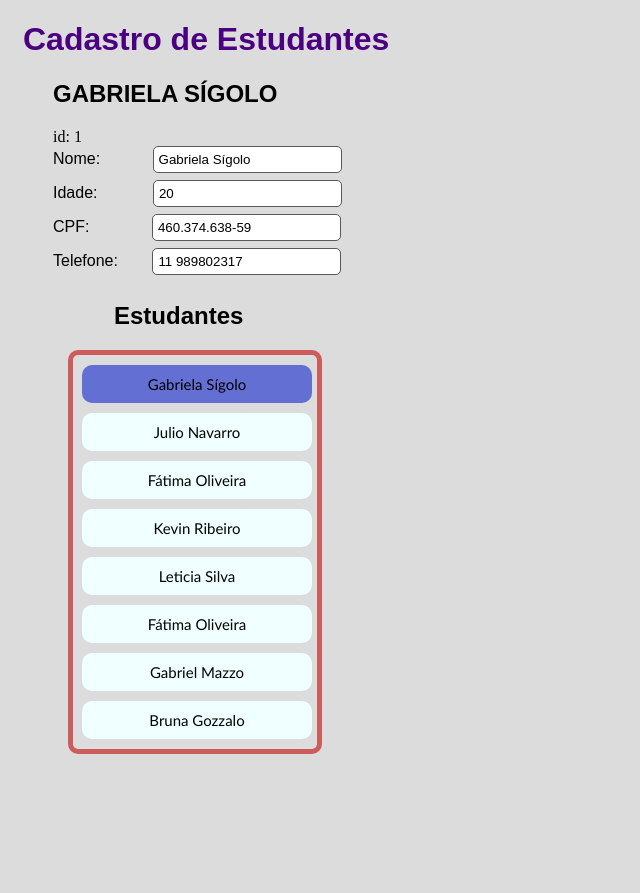
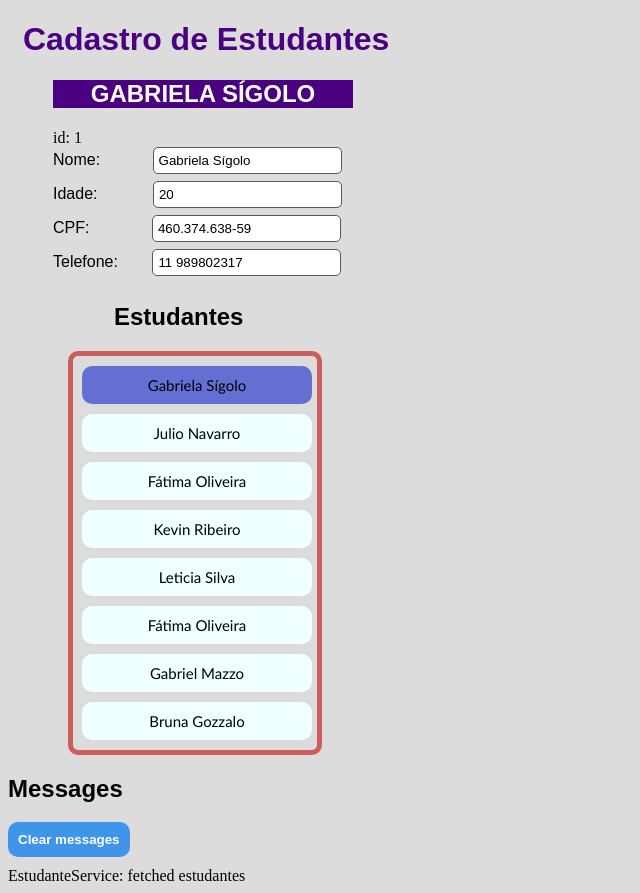
Before and after one commit to gabrielasigolo/Tarefa09CadastroDeEstudantes, an Angular app: page / in a window 1280 px wide. Both pictures are taken after a click on the button "Gabriela Sígolo". Shown: the whole page, without its empty margins (0-640 px from the left). Before the commit the page ends 800 px from the top, so only its background shows below. Built offline with nearby package versions, Linux system fonts and the light colour scheme.

Commit message:
finalização

```diff
--- a/src/app/app.component.html
+++ b/src/app/app.component.html
@@ -1,2 +1,3 @@
 <h1>{{title}}</h1>
 <app-estudantes></app-estudantes>
+<app-messages></app-messages>
--- a/src/app/app.module.ts
+++ b/src/app/app.module.ts
@@ -5,13 +5,15 @@ import { AppRoutingModule } from './app-routing.module';
 import { AppComponent } from './app.component';
 import { EstudantesComponent } from './estudantes/estudantes.component';
 import { FormsModule } from '@angular/forms';
-import { StudentDetailComponent } from './student-detail/student-detail.component'; // <-- NgModel lives here
+import { StudentDetailComponent } from './student-detail/student-detail.component';
+import { MessagesComponent } from './messages/messages.component'; // <-- NgModel lives here
 
 @NgModule({
   declarations: [
     AppComponent,
     EstudantesComponent,
-    StudentDetailComponent
+    StudentDetailComponent,
+    MessagesComponent
   ],
   imports: [
     BrowserModule,
--- a/src/app/estudante.service.ts
+++ b/src/app/estudante.service.ts
@@ -1,9 +1,19 @@
 import { Injectable } from '@angular/core';
+import { Estudante } from './estudante';
+import { ESTUDANTES } from './mock-students';
+import { Observable, of } from 'rxjs';
+import { MessageService } from './message.service';
 
 @Injectable({
   providedIn: 'root'
 })
 export class EstudanteService {
 
-  constructor() { }
+  constructor(private messageService: MessageService) { }
+
+  getEstudantes(): Observable<Estudante[]> {
+    const estudantes = of(ESTUDANTES);
+    this.messageService.add('EstudanteService: fetched estudantes');
+    return estudantes;
+  }
 }
--- a/src/app/estudantes/estudantes.component.ts
+++ b/src/app/estudantes/estudantes.component.ts
@@ -1,6 +1,6 @@
 import { Component, OnInit } from '@angular/core';
 import { Estudante } from '../estudante';
-import { ESTUDANTES } from '../mock-students';
+import { EstudanteService } from '../estudante.service';
 
 
 @Component({
@@ -10,7 +10,7 @@ import { ESTUDANTES } from '../mock-students';
 })
 export class EstudantesComponent implements OnInit {
 
-  estudantes = ESTUDANTES;
+  estudantes: Estudante[] = [];
 
   estudante: Estudante = {
     id: 1,
@@ -25,9 +25,15 @@ export class EstudantesComponent implements OnInit {
   this.selectedEstudante = estudante;
 }
 
-  constructor() { }
+  constructor(private estudanteService: EstudanteService) { }
+
+  getEstudantes(): void {
+    this.estudanteService.getEstudantes()
+        .subscribe(estudantes => this.estudantes = estudantes);
+  }
 
   ngOnInit(): void {
+    this.getEstudantes();
   }
 
 }
--- /dev/null
+++ b/src/app/message.service.ts
@@ -0,0 +1,16 @@
+import { Injectable } from '@angular/core';
+
+@Injectable({
+  providedIn: 'root',
+})
+export class MessageService {
+  messages: string[] = [];
+
+  add(message: string) {
+    this.messages.push(message);
+  }
+
+  clear() {
+    this.messages = [];
+  }
+}
--- /dev/null
+++ b/src/app/messages/messages.component.css
@@ -0,0 +1,14 @@
+h2{
+    font-family: Arial, Helvetica, sans-serif;
+}
+
+button{
+    border: none;
+    background-color:rgba(41, 139, 236, 0.863);
+    padding: 10px;
+    border-radius: 10px;
+    color: white;
+    font-weight: bold;
+    margin-bottom: 10px;
+    cursor: pointer;
+}
--- /dev/null
+++ b/src/app/messages/messages.component.html
@@ -0,0 +1,8 @@
+<div *ngIf="messageService.messages.length">
+
+    <h2>Messages</h2>
+    <button type="button" class="clear"
+            (click)="messageService.clear()">Clear messages</button>
+    <div *ngFor='let message of messageService.messages'> {{message}} </div>
+
+  </div>
--- /dev/null
+++ b/src/app/messages/messages.component.ts
@@ -0,0 +1,16 @@
+import { Component, OnInit } from '@angular/core';
+import { MessageService } from '../message.service';
+
+@Component({
+  selector: 'app-messages',
+  templateUrl: './messages.component.html',
+  styleUrls: ['./messages.component.css']
+})
+export class MessagesComponent implements OnInit {
+
+  constructor(public messageService: MessageService) {}
+
+  ngOnInit(): void {
+  }
+
+}
--- a/src/app/student-detail/student-detail.component.css
+++ b/src/app/student-detail/student-detail.component.css
@@ -1,5 +1,8 @@
 h2{
     font-family: Arial, Helvetica, sans-serif;
+    background-color: indigo;
+    text-align: center;
+    color: white;
 }
 
 .student-details{
@@ -8,6 +11,12 @@ h2{
 
 .student-details label {
     font-family: Arial, Helvetica, sans-serif;
+}
+
+#studentName {
+    width: 300px;
+    padding-bottom: 1px;
+    background-color: gainsboro;
 }
 
 .student-details input {
--- a/src/app/student-detail/student-detail.component.html
+++ b/src/app/student-detail/student-detail.component.html
@@ -1,5 +1,6 @@
 <div *ngIf="estudante" class="student-details">
-    <h2>{{estudante.name | uppercase}}</h2>
+
+    <div id="studentName"><h2>{{estudante.name | uppercase}}</h2></div>
     <div><span>id: </span>{{estudante.id}}</div>
     <div class="details">
       <label for="estudante-name">Nome: </label>
```
Also changed, not shown: 2 other files (tests, documents, lock files or other folders).
